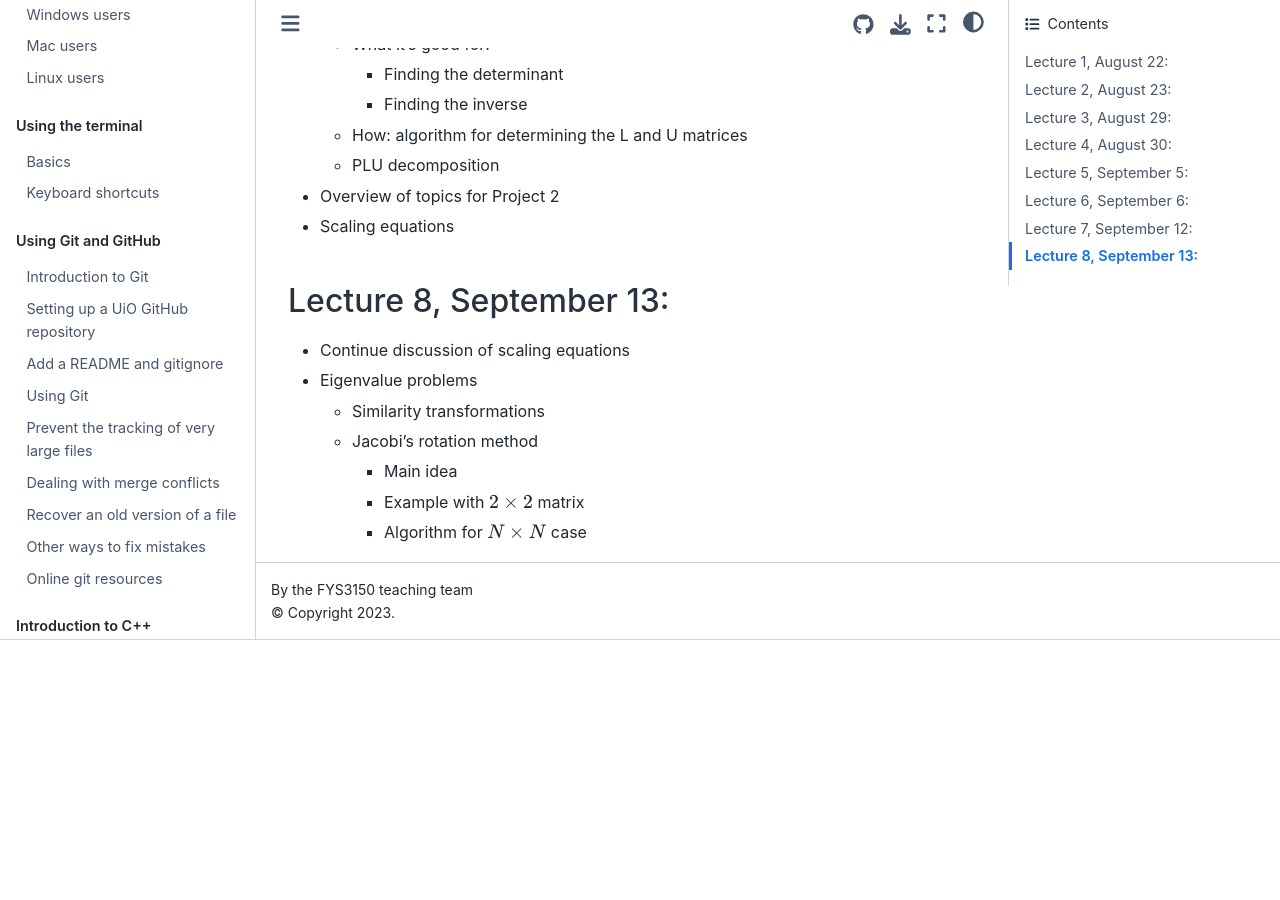
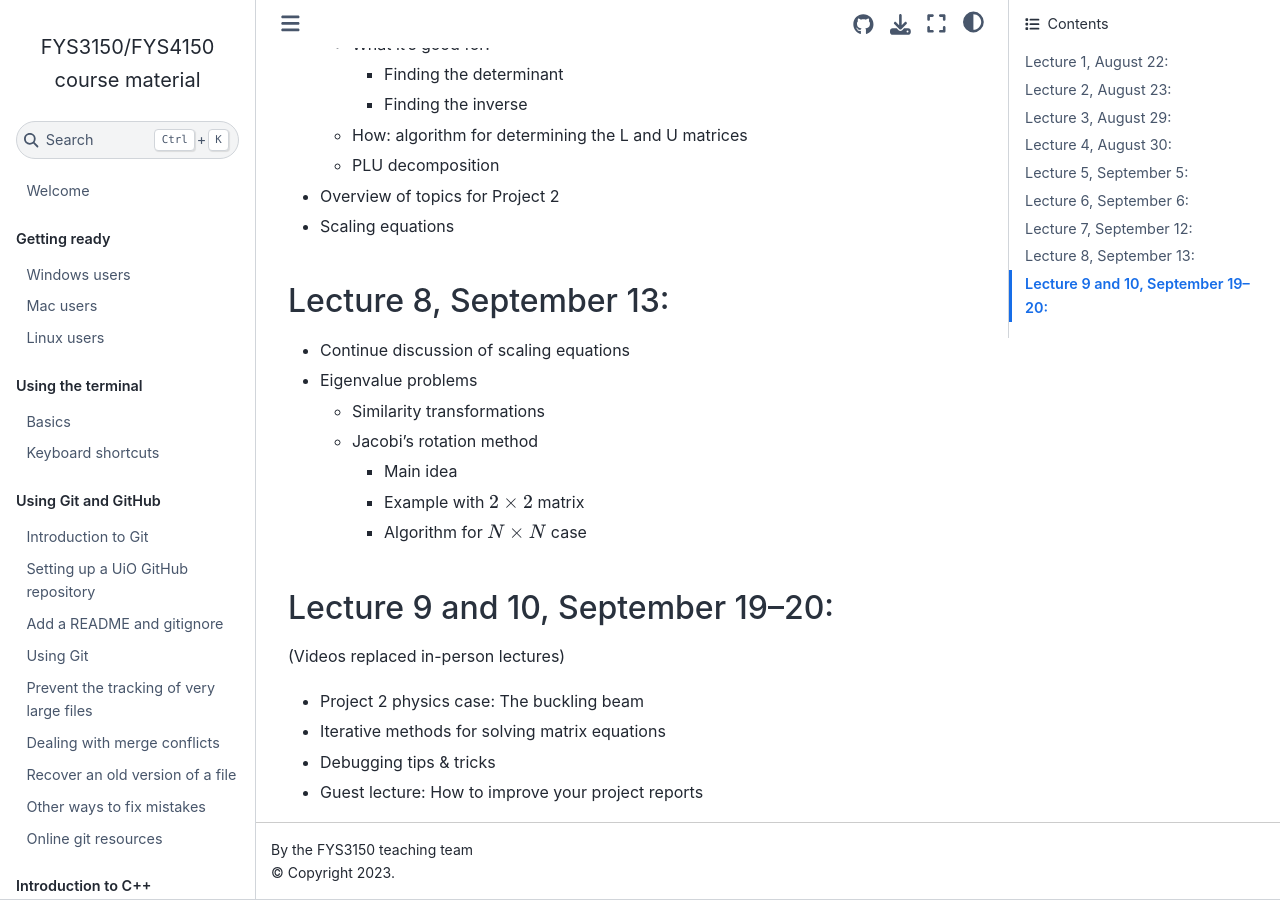
Before and after one commit to anderkve/FYS3150, a Jupyter Book: the page built from lecture_notes/2024/README.md, in a window 1280 px wide and 900 px high, scrolled down 2023 px. Built offline with Jupyter Book 1.0.4 settings and Sphinx 7.4.7 and the Sphinx Book theme 1.1.4, drawn with Linux system fonts in a browser that asks for light colours; pages that are not in the unit, such as notebooks, are missing from menus; before the commit the page ends 2663 px from its top, so only the background shows below that.

Commit message:
Updated overview of lectured topics.

```diff
--- a/lecture_notes/2024/README.md
+++ b/lecture_notes/2024/README.md
@@ -89,3 +89,14 @@
     - Main idea
     - Example with $2 \times 2$ matrix
     - Algorithm for $N \times N$ case
+
+
+
+### Lecture 9 and 10, September 19--20:
+
+(Videos replaced in-person lectures)
+
+- Project 2 physics case: The buckling beam
+- Iterative methods for solving matrix equations
+- Debugging tips & tricks
+- Guest lecture: How to improve your project reports
```
